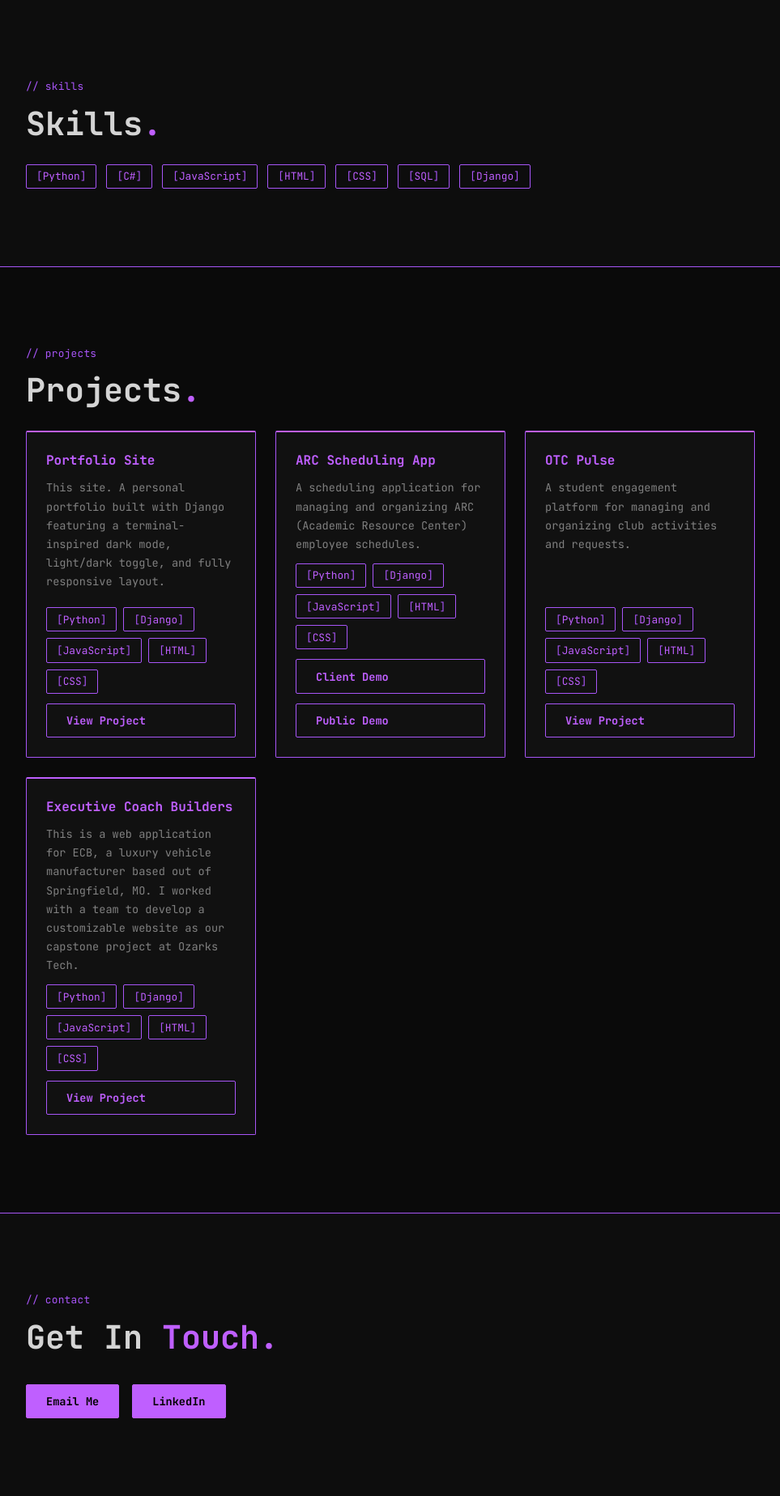
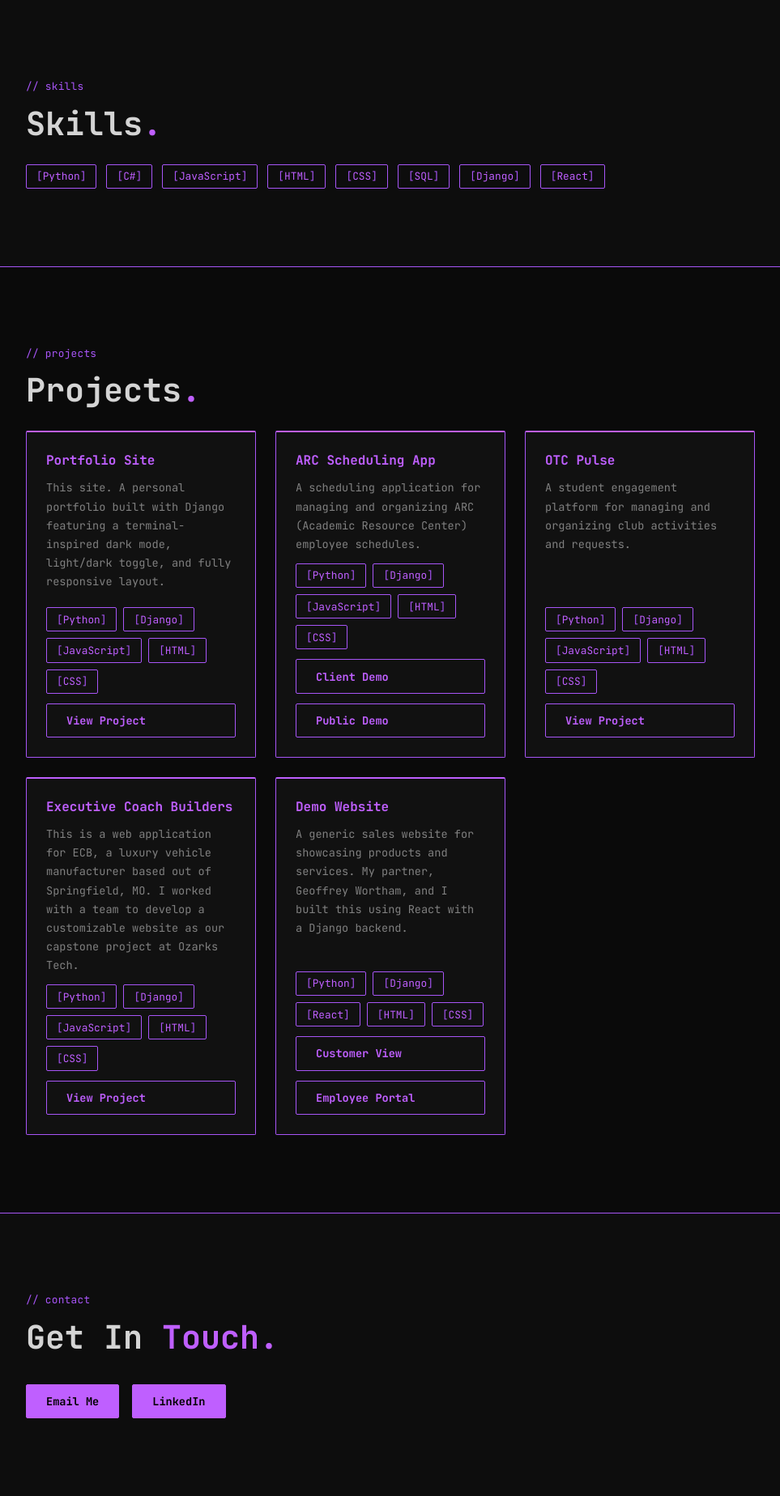
Before and after one commit to GravesSoftwareDev/portfolio, a Django app: page / in a window 1280 px wide. Shown: the part 1442-3290 px from the top of the page at 81% size, without its empty margins (158-1121 px from the left). Run offline with Django 5.2, Linux system fonts and the light colour scheme.

Commit message:
Added React to Skills and Added Demo Website to Projects

```diff
--- a/portfolio_site/portfolio_site/urls.py
+++ b/portfolio_site/portfolio_site/urls.py
@@ -16,10 +16,6 @@ Including another URLconf
 """
 from django.contrib import admin
 from django.urls import path, include
-from django.http import HttpResponse
-
-def home(request):
-    return HttpResponse("Hello World!")
 
 urlpatterns = [
     path('admin/', admin.site.urls),
--- a/portfolio_site/templates/portfolio/home.html
+++ b/portfolio_site/templates/portfolio/home.html
@@ -57,6 +57,7 @@
                 <span class="skill-tag">CSS</span>
                 <span class="skill-tag">SQL</span>
                 <span class="skill-tag">Django</span>
+                <span class="skill-tag">React</span>
             </div>
         </div>
     </section>
@@ -117,6 +118,19 @@
                     </div>
                     <a href="https://executivecoachbuilders-production.up.railway.app/" target="_blank" rel="noopener noreferrer" class="btn btn-outline">View Project</a>
                 </div>
+                <div class="project-card">
+                    <h3 class="project-title">Demo Website</h3>
+                    <p class="project-desc">A generic sales website for showcasing products and services. My partner, Geoffrey Wortham, and I built this using React with a Django backend.</p>
+                    <div class="project-tags">
+                        <span class="skill-tag">Python</span>
+                        <span class="skill-tag">Django</span>
+                        <span class="skill-tag">React</span>
+                        <span class="skill-tag">HTML</span>
+                        <span class="skill-tag">CSS</span>
+                    </div>
+                    <a href="https://web-demo.gravessoftware.dev/Customer" target="_blank" rel="noopener noreferrer" class="btn btn-outline">Customer View</a>
+                    <a href="https://web-demo.gravessoftware.dev/Portal" target="_blank" rel="noopener noreferrer" class="btn btn-outline">Employee Portal</a>
+                </div>
             </div>
         </div>
     </section>
```
